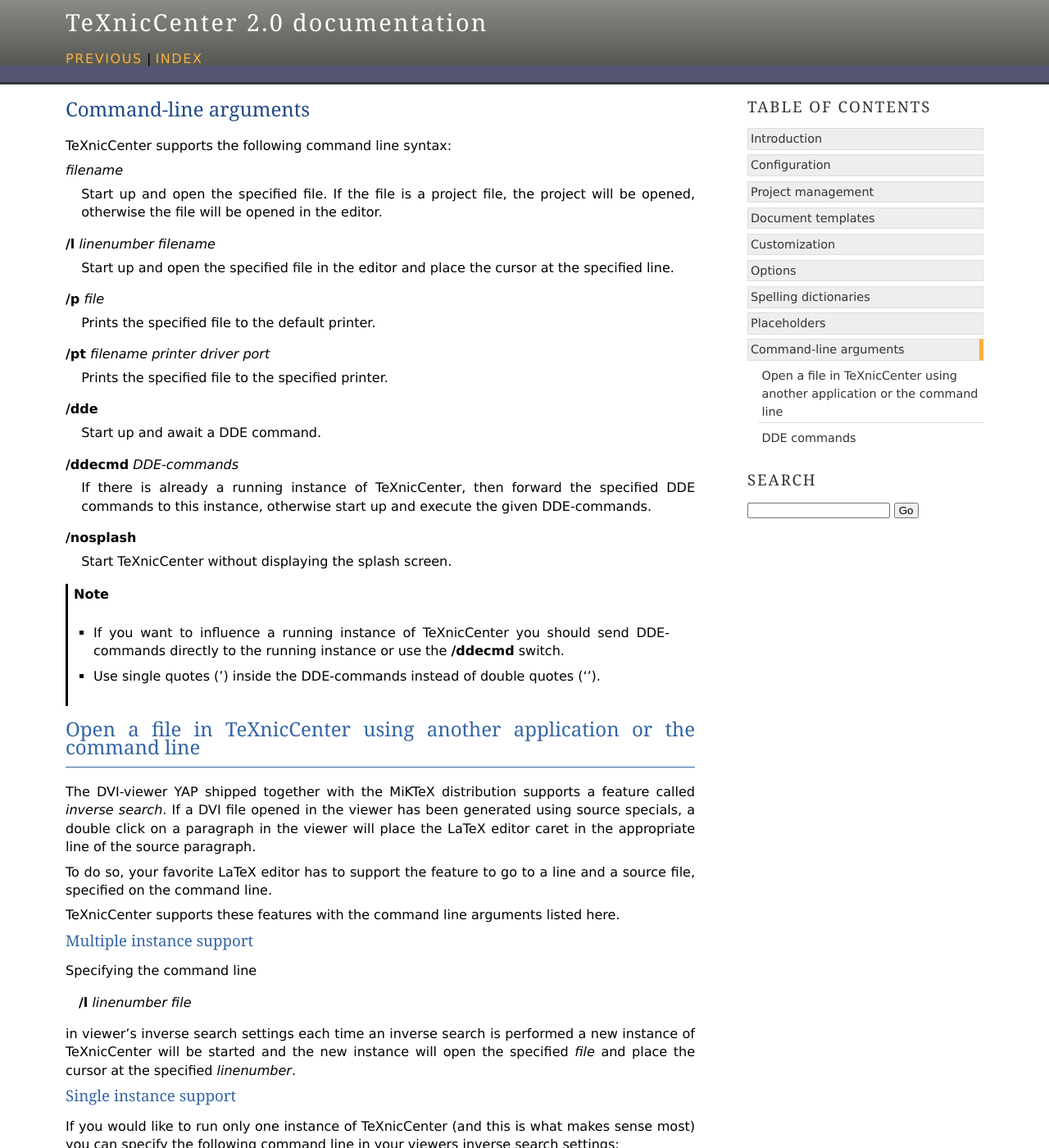
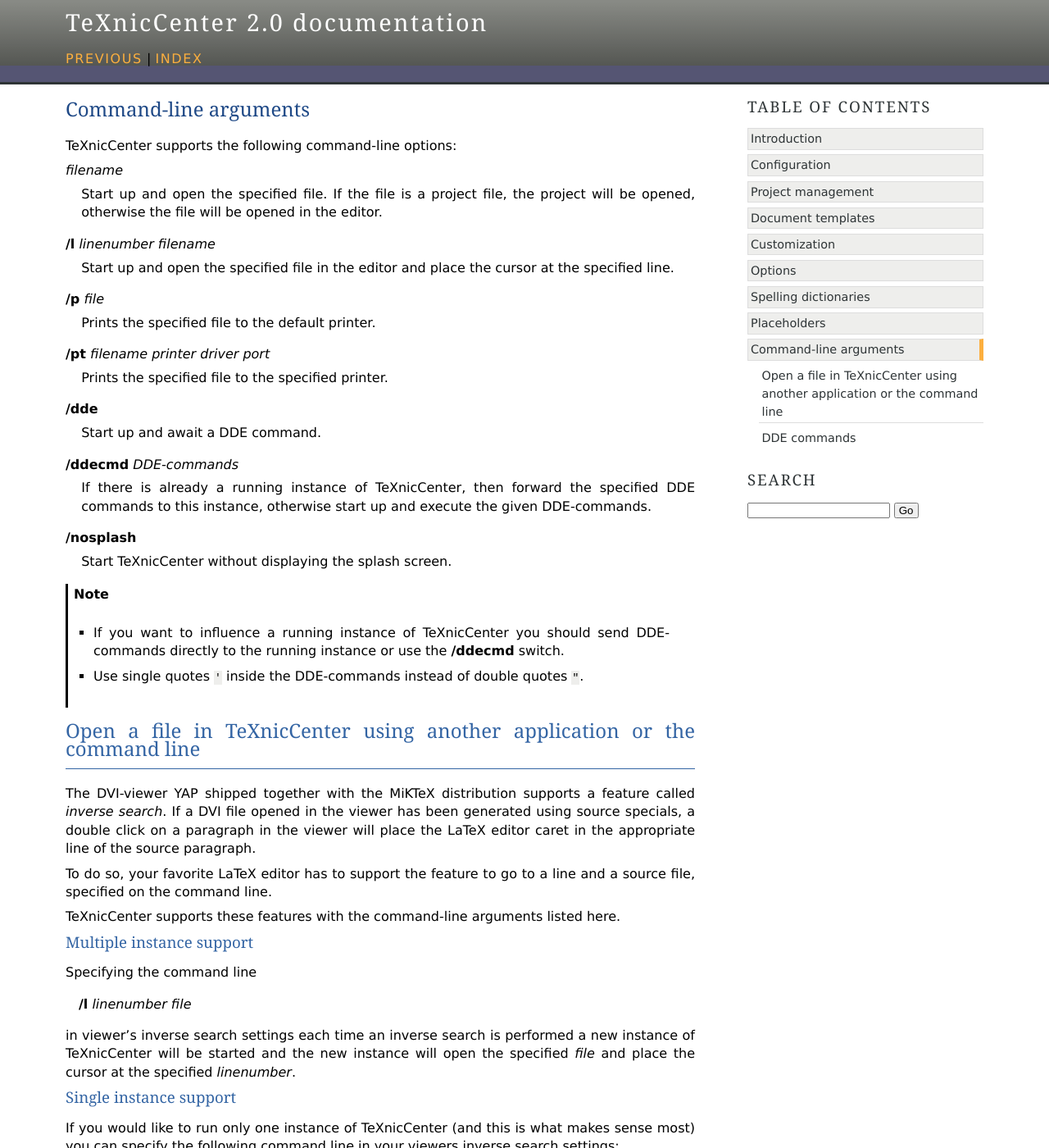
Before and after one commit to weinkauf/TeXnicCenter-Manual, a Sphinx documentation site: the page built from source/commandline.rst, in a window 1280 px wide and 1400 px high. Shown: the whole window at 82% size. Built offline with Sphinx 7.4.7, drawn with Linux system fonts in a browser that asks for light colours.

Commit message:
Markup adjustments

```diff
--- a/source/commandline.rst
+++ b/source/commandline.rst
@@ -1,7 +1,7 @@
 Command-line arguments
 ======================
 
-TeXnicCenter supports the following command line syntax:
+TeXnicCenter supports the following command-line options:
 
 :parameter:`filename`
   Start up and open the specified file. If the file is a project file, the
@@ -35,13 +35,14 @@
     DDE-commands directly to the running instance or use the :command:`/ddecmd`
     switch.
 
-  * Use single quotes (') inside the DDE-commands instead of double quotes ('').
+  * Use single quotes ``'`` inside the DDE-commands instead of double quotes
+    ``"``.
 
 Open a file in TeXnicCenter using another application or the command line
 -------------------------------------------------------------------------
 
 The DVI-viewer YAP shipped together with the MiKTeX distribution supports a
-feature called `inverse search`. If a DVI file opened in the viewer has been
+feature called *inverse search*. If a DVI file opened in the viewer has been
 generated using source specials, a double click on a paragraph in the viewer
 will place the LaTeX editor caret in the appropriate line of the source
 paragraph.
@@ -49,7 +50,7 @@
 To do so, your favorite LaTeX editor has to support the feature to go to a line
 and a source file, specified on the command line.
 
-TeXnicCenter supports these features with the command line arguments listed
+TeXnicCenter supports these features with the command-line arguments listed
 here.
 
 Multiple instance support
```
